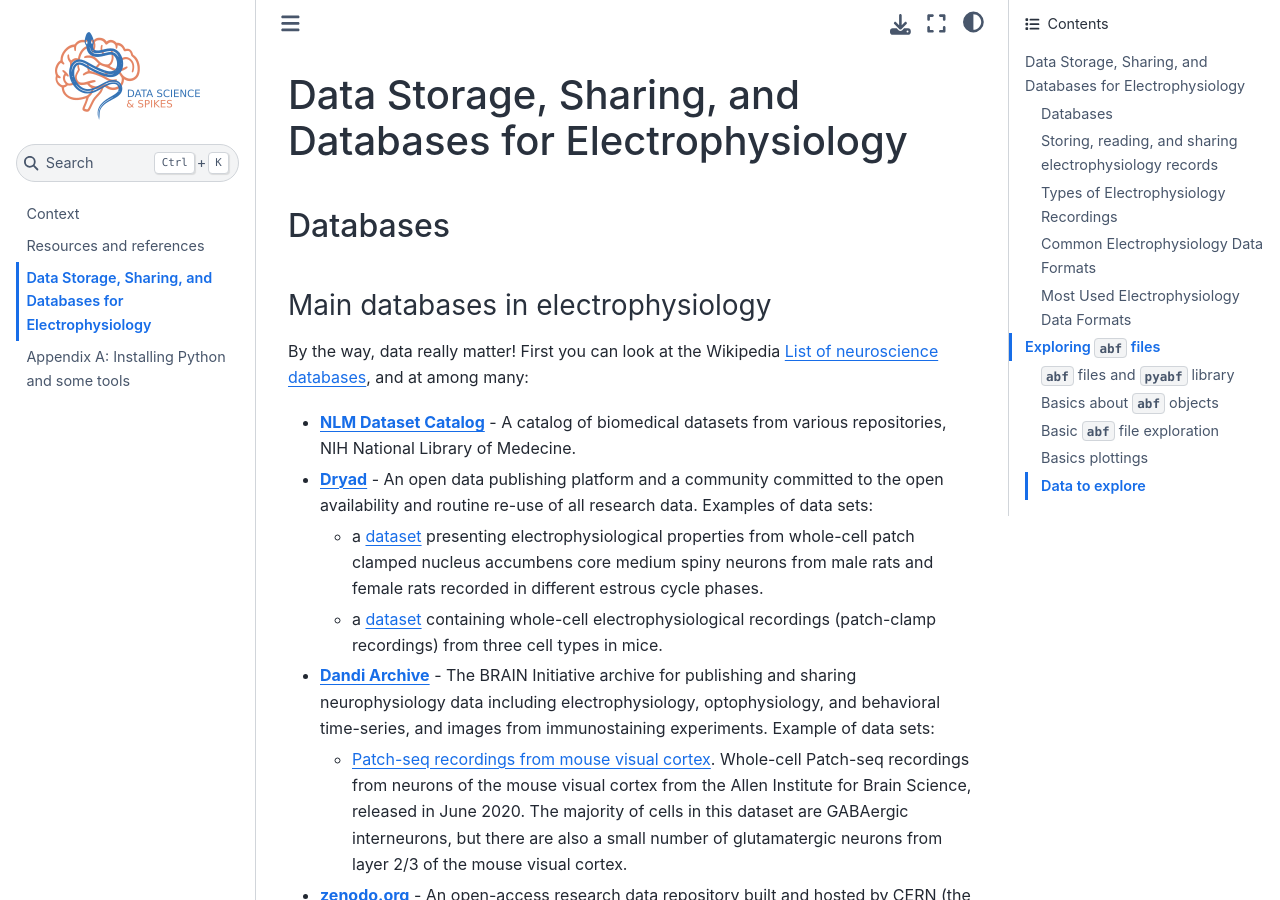
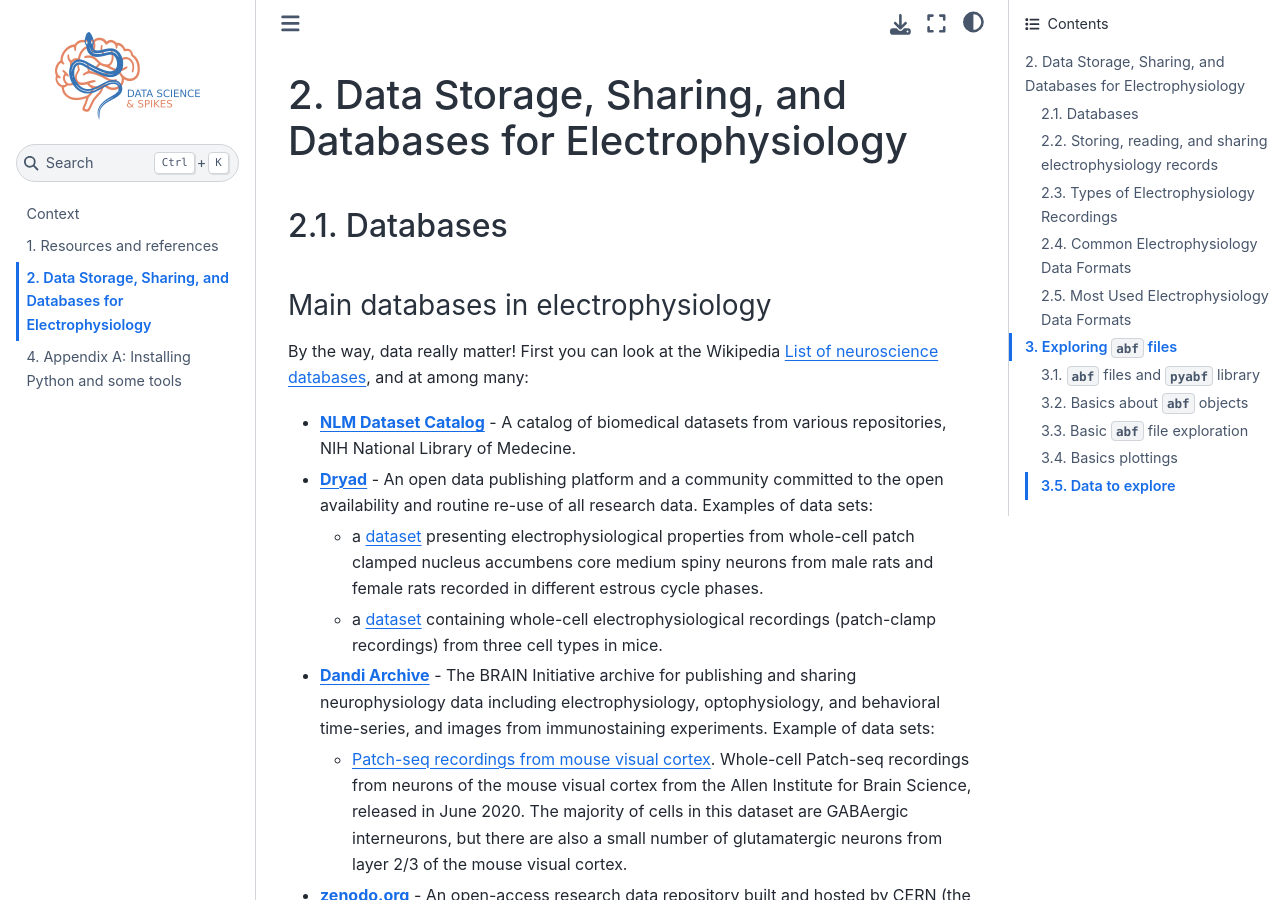
Before and after one commit to fabien-campillo/data-science-spikes, a Jupyter Book: the page built from 3_databases.ipynb, in a window 1280 px wide and 900 px high. Built offline with Jupyter Book 1.0.4 settings and Sphinx 7.4.7 and the Sphinx Book theme 1.1.4, drawn with Linux system fonts in a browser that asks for light colours; some of the changed lines change nothing that is shown; some of the changed text lies outside the part shown.

Commit message:
Mise à jour du Jupyter Book

```diff
--- a/_config.yml
+++ b/_config.yml
@@ -10,18 +10,3 @@ html:
 copyright: "This book is distributed under CC BY-NC-SA 4.0 (Creative Commons Attribution-NonCommercial-ShareAlike)"
 latex:
   latex_engine: xelatex
-
-# ------------------------
-# MyST numbering for Markdown headings
-# ------------------------
-myst:
-  number_headings: 2   # only number levels 1 (#) and 2 (##)
-
-# ------------------------
-# Sphinx / TOC numbering
-# ------------------------
-sphinx:
-  extra_extensions:
-    - sphinx.ext.autosectionlabel
-  config:
-    sectnum_depth: 2     # limit TOC numbering to H1 and H2
--- a/_toc.yml
+++ b/_toc.yml
@@ -1,8 +1,8 @@
 format: jb-book
 root: 1_context
 
-#options:
-#  numbered: true   # ✅ this is the new place for numbering
+options:
+  numbered: 2   # ✅ this is the new place for numbering
 
 chapters:
   - file: 2_resources
```
